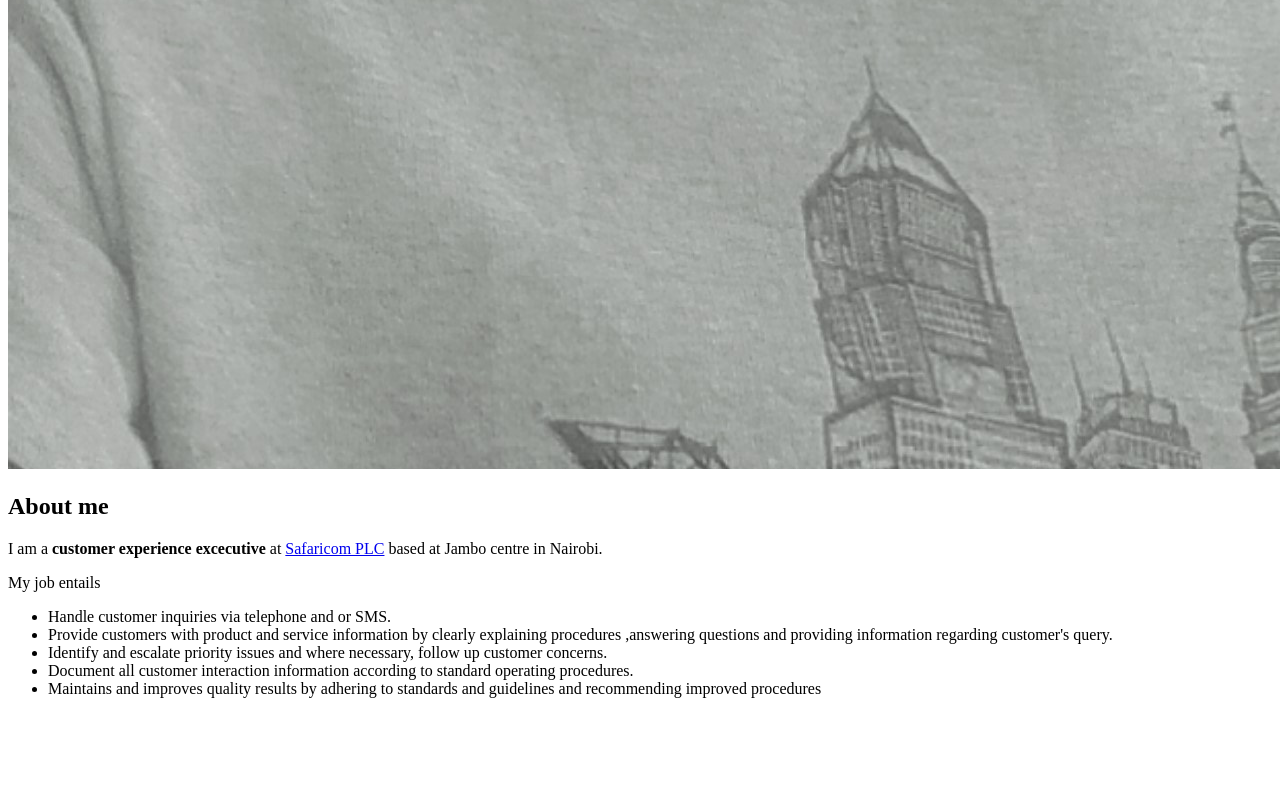
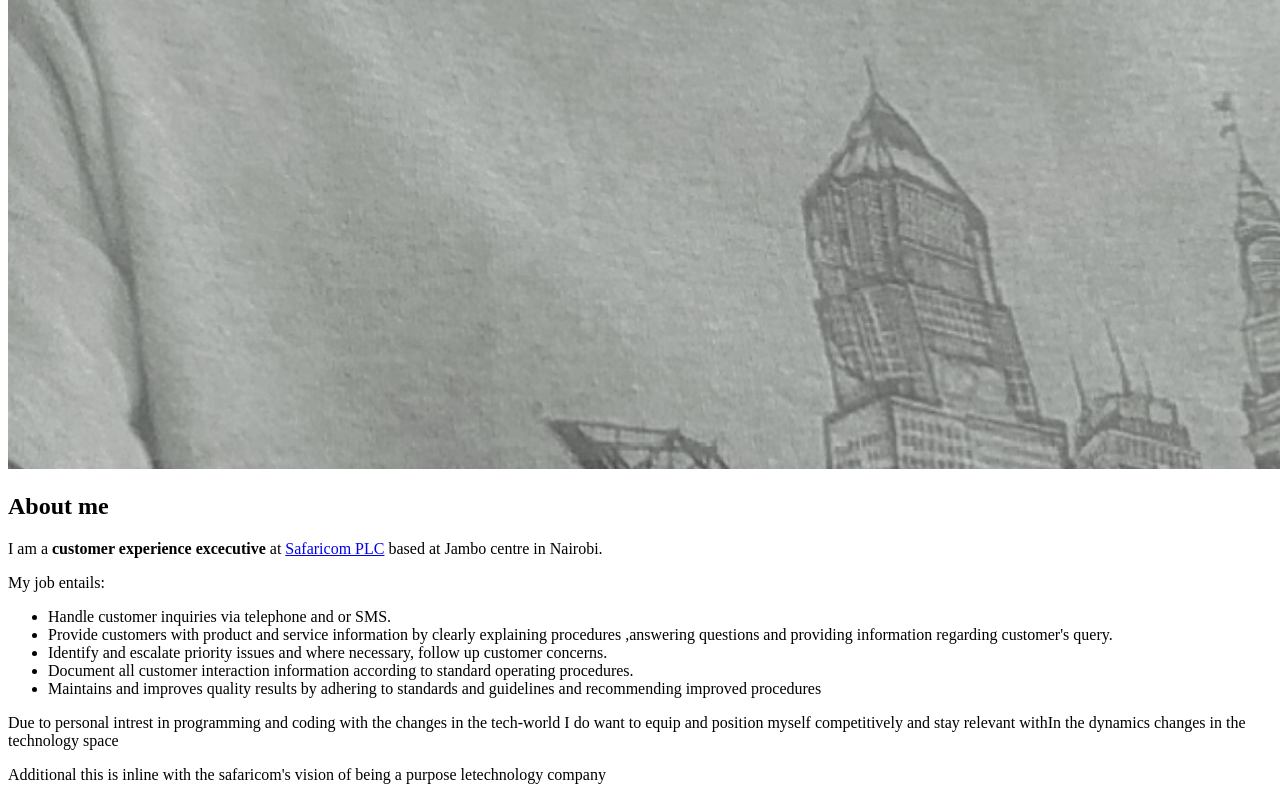
Before and after one commit to ekiptunge/independent-project, a plain HTML site: page independent-project.html in a window 1280 px wide. Shown: the part 2588-3388 px from the top of the page. Before the commit the page ends 3302 px from the top, so only its background shows below. Drawn offline with Linux system fonts and the light colour scheme.

Commit message:
add paragraphs

```diff
--- a/independent-project.html
+++ b/independent-project.html
@@ -7,9 +7,9 @@
         <h1>EMMANUEL KIPTUNGE</h1>
         <img src="images/emmanuel.jpg" alt="a photo of myself">
         <h2>About me</h2>
-        <p>I am a <strong>customer experience excecutive</strong> at <a href="https://www.safaricom.co.ke/personal/">Safaricom PLC</a> based at Jambo centre in Nairobi.</p>
+        <p>I am a <strong>customer experience excecutive</strong> at <a href="https://www.safaricom.co.ke/personal/" target ="blank">Safaricom PLC</a> based at Jambo centre in Nairobi.</p>
 
-        <p>My job entails</p>
+        <p>My job entails:</p>
         <ul>
             <li>Handle customer inquiries via telephone and or SMS.</li>
             <li>Provide customers with product and service information by clearly explaining procedures ,answering questions and providing information regarding customer's query.</li>
@@ -18,5 +18,8 @@
             <li>Maintains and improves quality results by adhering to standards and guidelines and recommending improved procedures</li>
         </ul>
 
+        <p>Due to personal intrest in programming and coding with the changes in the tech-world I do want to equip and position myself competitively and stay relevant withIn the dynamics changes in the technology space</p>
+        <p>Additional this is inline with the safaricom's vision of being a purpose letechnology company</p>
+
     </body>
 </html>
```
